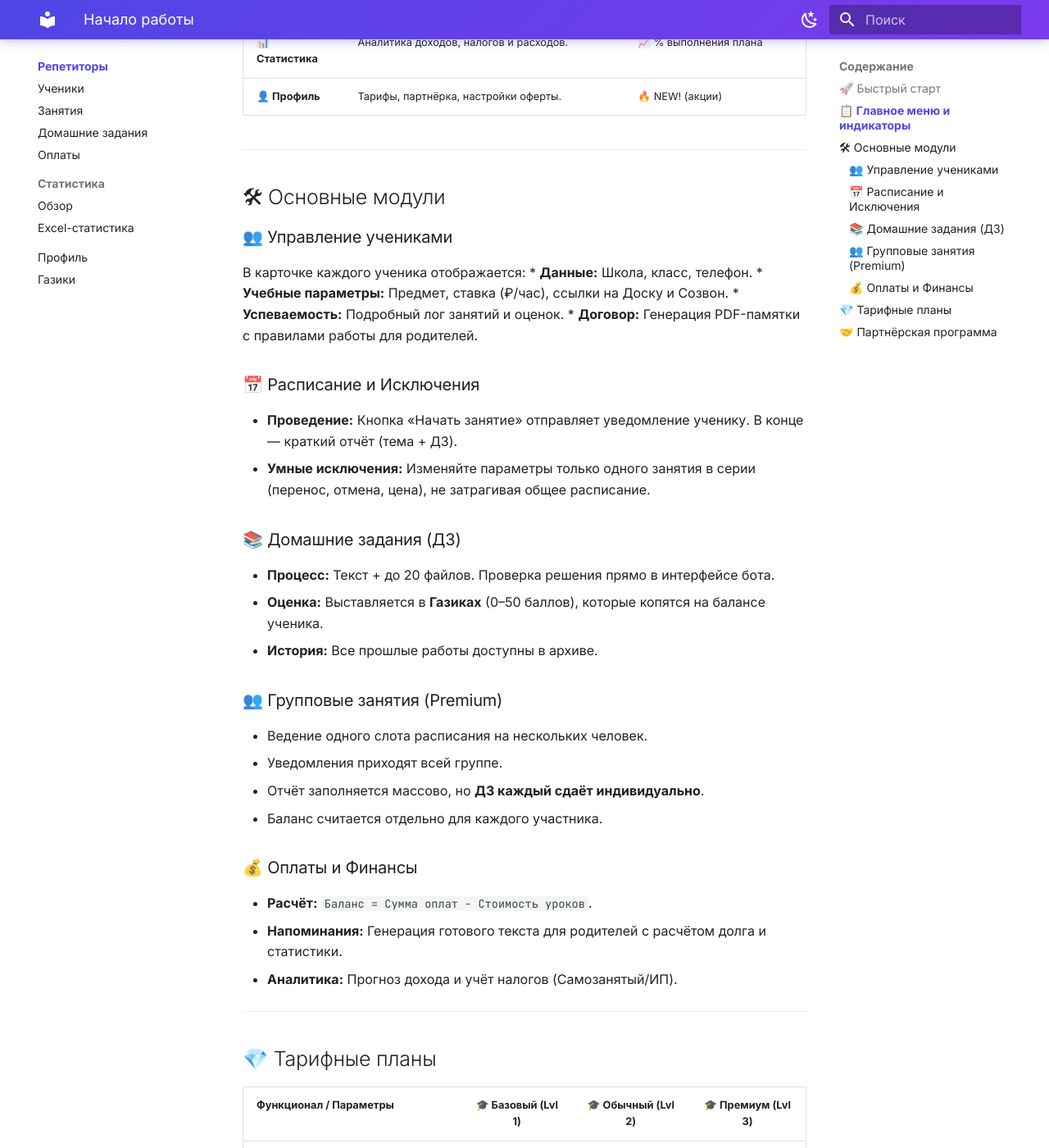
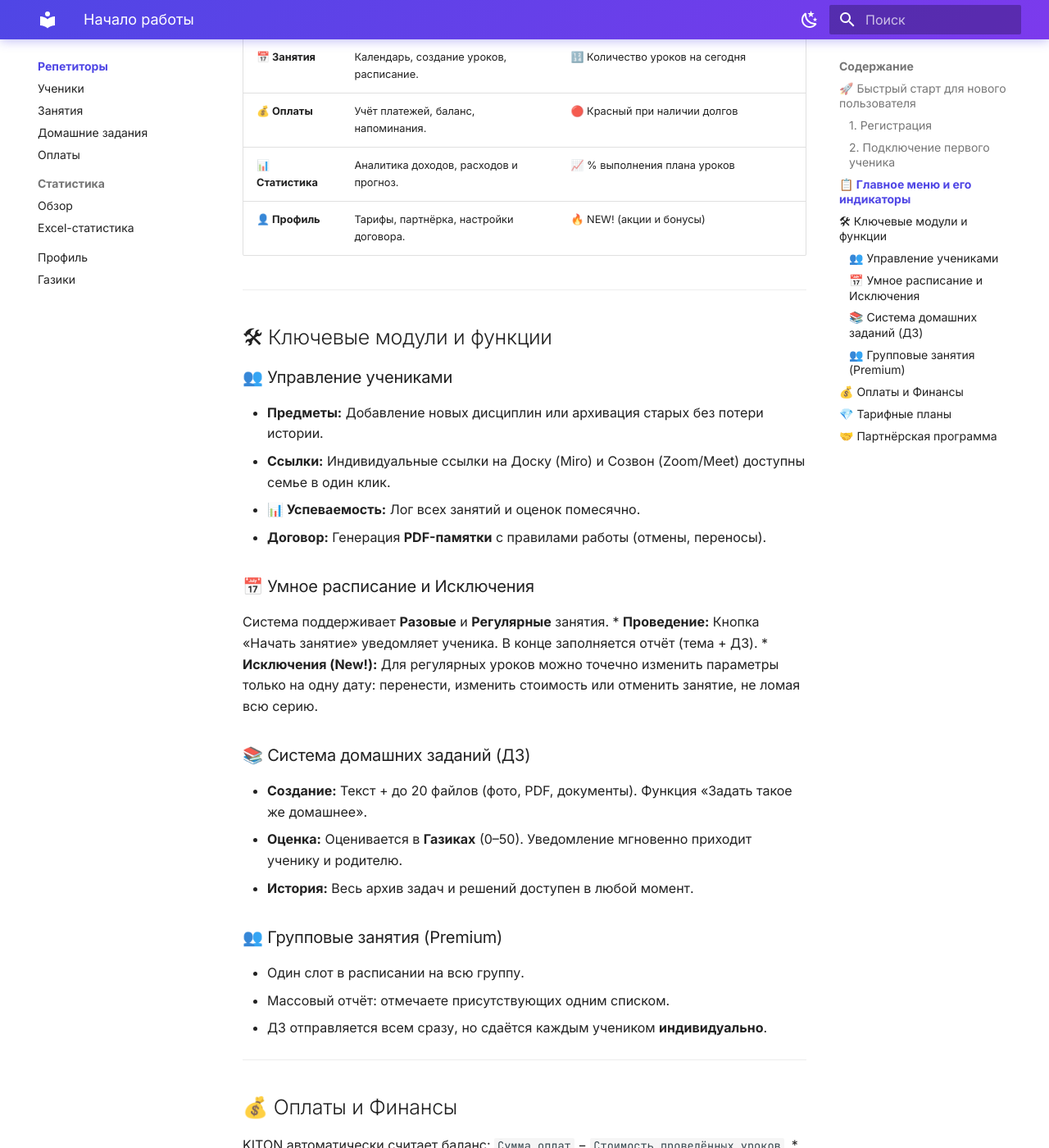
Before and after one commit to Skand21/kiton-guides, an MkDocs documentation site: the page built from docs/Tutor/README.md, in a window 1280 px wide and 1400 px high, scrolled down 1223 px. Shown: the whole window at 82% size. Built offline with MkDocs 1.6.1 and Material for MkDocs 9.7.7, drawn with Linux system fonts in a browser that asks for light colours; some of the changed text lies outside the part shown.

Commit message:
tutor/readme

```diff
--- a/docs/Tutor/README.md
+++ b/docs/Tutor/README.md
@@ -1,87 +1,87 @@
 # 👨‍🏫 KITON — Платформа для репетиторов
 
-**KITON** — это профессиональный инструмент для автоматизации работы репетитора: от первого знакомства с учеником до финансовой отчётности. Бот объединяет преподавателя, ученика и родителей в единую экосистему для прозрачного и эффективного обучения.
+**KITON** — это профессиональная экосистема для автоматизации работы репетитора: от первого касания с учеником до детальной финансовой отчётности. Бот объединяет преподавателя, ученика и его родителей в едином информационном поле, обеспечивая прозрачность учебного процесса и повышая мотивацию через геймификацию.
 
 ---
 
-## 🚀 Быстрый старт
+## 🚀 Быстрый старт для нового пользователя
 
-1.  **Регистрация**
-    * Откройте бота [@tutor_auto_bot](https://t.me/tutor_auto_bot) и нажмите **«Запустить»** или `/start`.
-    * Выберите роль **«👨‍🏫 Репетитор»**.
-    * Заполните профиль: ФИО, предметы (через запятую) и номер телефона.
+### 1. Регистрация
+* Перейдите в бот [@tutor_auto_bot](https://t.me/tutor_auto_bot) и нажмите **«Запустить»** или введите команду `/start`.
+* Выберите роль **«👨‍🏫 Репетитор»**.
+* Заполните данные профиля: ФИО и предметы, которые вы преподаете (через запятую).
 
-2.  **Подключение учеников**
-    * 🔗 **По ссылке (Основной):** Выберите предмет → Бот создаст «Виртуального ученика» и выдаст уникальную ссылку. Отправьте её ученику. Когда он зарегистрируется, профиль обновится автоматически.
-    * 🔑 **По коду:** Если ученик уже зарегистрирован, введите его код из раздела «Профиль» (формат `ABCD-1234-EFGH`) в меню: *Ученики → Добавить ученика → По коду*.
-    * 👻 **Виртуальный ученик:** Создайте профиль вручную для личного учёта, если ученик не пользуется Telegram.
+### 2. Подключение первого ученика
+В боте реализовано 3 способа добавления учеников:
+* 🔗 **По ссылке (Основной):** *Ученики → Добавить ученика → По ссылке*. Выберите предмет, и бот создаст «Виртуального ученика», выдав уникальную ссылку. При переходе ученика его реальный профиль заменит виртуальный.
+* 🔑 **По коду:** Попросите ученика прислать код из его раздела «Профиль». Введите его в меню: *Ученики → Добавить ученика → По коду*.
+* 👻 **Виртуальный ученик:** Используйте для ручного учёта, если ученик не пользуется Telegram.
 
 ---
 
-## 📋 Главное меню и индикаторы
+## 📋 Главное меню и его индикаторы
+Обращайте внимание на «колокольчики» (индикаторы) рядом с кнопками:
 
 | Кнопка | Что внутри | Индикаторы |
 | :--- | :--- | :--- |
-| **👥 Ученики** | Список учеников, карточки, управление предметами. | — |
-| **📚 ДЗ** | Проверка работ, выставление баллов и история. | ⏳ Число непроверенных работ |
-| **📅 Занятия** | Календарь, создание уроков, пропуски. | 🔢 Проведено сегодня |
-| **💰 Оплаты** | Учёт баланса, платежи, напоминания. | 🔴 Красный при долгах |
-| **📊 Статистика** | Аналитика доходов, налогов и расходов. | 📈 % выполнения плана |
-| **👤 Профиль** | Тарифы, партнёрка, настройки оферты. | 🔥 NEW! (акции) |
+| **👥 Ученики** | Список учеников, карточки, расписание. | `📝` — активное ДЗ, `👤` — реальный, `👻` — виртуальный |
+| **📚 ДЗ** | Проверка решений, выставление баллов, архив. | ⏳ Число непроверенных работ |
+| **📅 Занятия** | Календарь, создание уроков, расписание. | 🔢 Количество уроков на сегодня |
+| **💰 Оплаты** | Учёт платежей, баланс, напоминания. | 🔴 Красный при наличии долгов |
+| **📊 Статистика** | Аналитика доходов, расходов и прогноз. | 📈 % выполнения плана уроков |
+| **👤 Профиль** | Тарифы, партнёрка, настройки договора. | 🔥 NEW! (акции и бонусы) |
 
 ---
 
-## 🛠 Основные модули
+## 🛠 Ключевые модули и функции
 
 ### 👥 Управление учениками
-В карточке каждого ученика отображается:
-* **Данные:** Школа, класс, телефон.
-* **Учебные параметры:** Предмет, ставка (₽/час), ссылки на Доску и Созвон.
-* **Успеваемость:** Подробный лог занятий и оценок.
-* **Договор:** Генерация PDF-памятки с правилами работы для родителей.
+* **Предметы:** Добавление новых дисциплин или архивация старых без потери истории.
+* **Ссылки:** Индивидуальные ссылки на Доску (Miro) и Созвон (Zoom/Meet) доступны семье в один клик.
+* **📊 Успеваемость:** Лог всех занятий и оценок помесячно.
+* **Договор:** Генерация **PDF-памятки** с правилами работы (отмены, переносы).
 
-### 📅 Расписание и Исключения
-* **Проведение:** Кнопка «Начать занятие» отправляет уведомление ученику. В конце — краткий отчёт (тема + ДЗ).
-* **Умные исключения:** Изменяйте параметры только одного занятия в серии (перенос, отмена, цена), не затрагивая общее расписание.
+### 📅 Умное расписание и Исключения
+Система поддерживает **Разовые** и **Регулярные** занятия.
+* **Проведение:** Кнопка «Начать занятие» уведомляет ученика. В конце заполняется отчёт (тема + ДЗ).
+* **Исключения (New!):** Для регулярных уроков можно точечно изменить параметры только на одну дату: перенести, изменить стоимость или отменить занятие, не ломая всю серию.
 
-### 📚 Домашние задания (ДЗ)
-* **Процесс:** Текст + до 20 файлов. Проверка решения прямо в интерфейсе бота.
-* **Оценка:** Выставляется в **Газиках** (0–50 баллов), которые копятся на балансе ученика.
-* **История:** Все прошлые работы доступны в архиве.
+### 📚 Система домашних заданий (ДЗ)
+* **Создание:** Текст + до 20 файлов (фото, PDF, документы). Функция «Задать такое же домашнее».
+* **Оценка:** Оценивается в **Газиках** (0–50). Уведомление мгновенно приходит ученику и родителю.
+* **История:** Весь архив задач и решений доступен в любой момент.
 
 ### 👥 Групповые занятия (Premium)
-* Ведение одного слота расписания на нескольких человек.
-* Уведомления приходят всей группе.
-* Отчёт заполняется массово, но **ДЗ каждый сдаёт индивидуально**.
-* Баланс считается отдельно для каждого участника.
+* Один слот в расписании на всю группу.
+* Массовый отчёт: отмечаете присутствующих одним списком.
+* ДЗ отправляется всем сразу, но сдаётся каждым учеником **индивидуально**.
 
-### 💰 Оплаты и Финансы
-* **Расчёт:** `Баланс = Сумма оплат − Стоимость уроков`.
-* **Напоминания:** Генерация готового текста для родителей с расчётом долга и статистики.
-* **Аналитика:** Прогноз дохода и учёт налогов (Самозанятый/ИП).
+---
+
+## 💰 Оплаты и Финансы
+KITON автоматически считает баланс: `Сумма оплат` − `Стоимость проведённых уроков`.
+* **Напоминания:** Кнопка «📝 Сгенерировать текст» для создания сообщения родителям с расчётом долга.
+* **Аналитика:** Прогноз дохода, учёт налогов (Самозанятый/ИП) и расходов.
 
 ---
 
 ## 💎 Тарифные планы
 
-| Функционал / Параметры | 🎓 Базовый (Lvl 1) | 🎓 Обычный (Lvl 2) | 🎓 Премиум (Lvl 3) |
+| Возможность | 🎓 Базовый | 🎓 Обычный | 🎓 Премиум |
 | :--- | :---: | :---: | :---: |
-| **Макс. количество учеников** | 3 | 15 | 100 |
-| **Синхронизация расписания и отчётности** | ✅ | ✅ | ✅ |
-| **Организация расписания** | ✅ | ✅ | ✅ |
-| **Система уведомлений** | ✅ | ✅ | ✅ |
-| **База знаний** | ✅ | ✅ | ✅ |
-| **Балльная система (Газики)** | ✅ | ✅ | ✅ |
-| **История действий репетитора** | ✅ | ✅ | ✅ |
-| **Статистика по ученикам** | ❌ | ✅ | ✅ |
-| **Экспорт данных в XLSX** | ❌ | ✅ | ✅ |
-| **Домашнее задание файлом** | ❌ | ✅ | ✅ |
-| **Групповые занятия** | ❌ | ❌ | ✅ |
-| **Стоимость (за 12 месяцев)** | **Бесплатно** | **820₽** | **3300₽** |
+| Макс. учеников | 3 | 15 | 100 |
+| Уведомления | ✅ | ✅ | ✅ |
+| Геймификация | ✅ | ✅ | ✅ |
+| Файлы в ДЗ | ❌ | ✅ | ✅ |
+| Экспорт в XLSX | ❌ | ✅ | ✅ |
+| Групповые занятия | ❌ | ❌ | ✅ |
+| **Стоимость (12 мес.)** | **Бесплатно** | **820 ₽** | **3300 ₽** |
 
 ---
 
 ## 🤝 Партнёрская программа
-Приглашайте коллег через реферальную ссылку в профиле и получайте **70% комиссии** от их первой оплаты на карту или в счет своего тарифа.
+В разделе «👤 Профиль» доступна ваша реферальная ссылка.
+* Приглашайте коллег и получайте **70% комиссии** от их каждой оплаты.
+* Вывод на карту (СБП) или скидка на свой тариф.
 
 > **KITON — ваш надежный помощник в образовательном бизнесе! 🌟**
```
